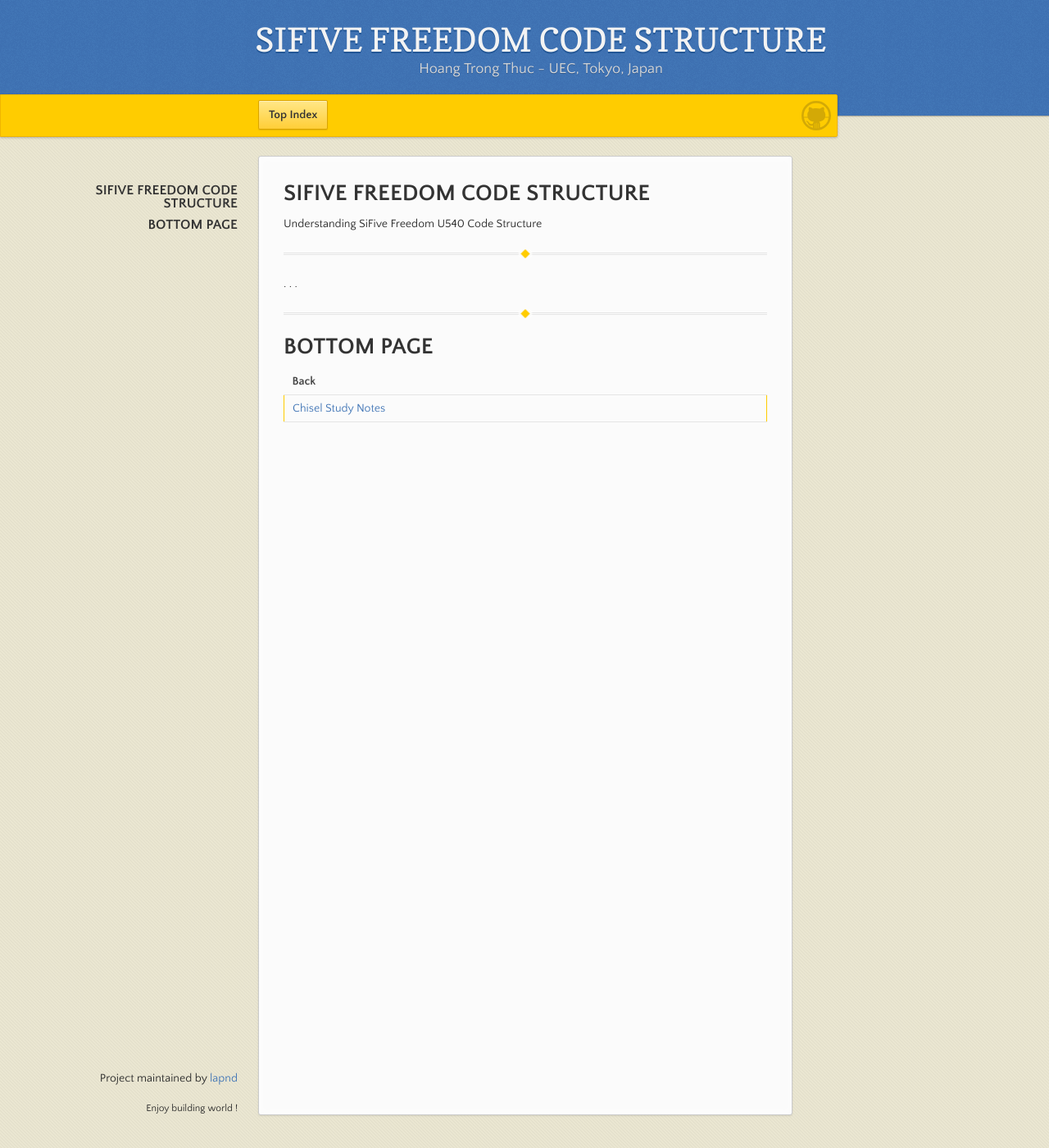
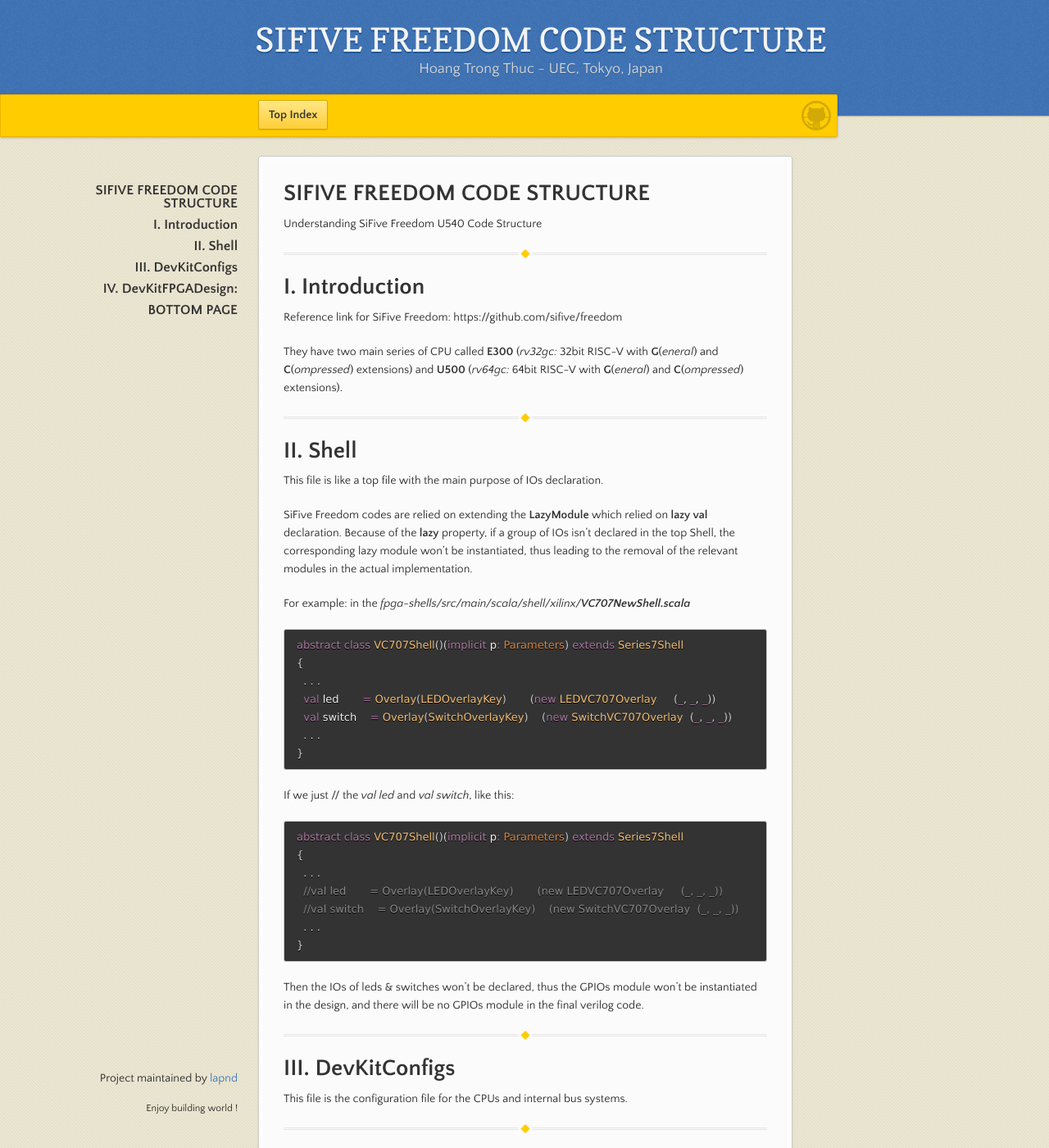
Before and after one commit to lapnd/httdes.github.io, a Jekyll site: the page built from freedom.md, in a window 1280 px wide and 1400 px high. Shown: the whole window at 82% size. Built offline with Jekyll 4.4.1, drawn with Linux system fonts in a browser that asks for light colours; our own code applies the rules of GitHub Pages for plain Markdown files; some of the changed text lies outside the part shown.

Commit message:
Update freedom.md

````diff
--- a/freedom.md
+++ b/freedom.md
@@ -8,7 +8,53 @@ Understanding SiFive Freedom U540 Code Structure
 
 * * *
 
-. . .
+# I. Introduction
+
+Reference link for SiFive Freedom: https://github.com/sifive/freedom
+
+They have two main series of CPU called **E300** (*rv32gc:* 32bit RISC-V with **G**(*eneral*) and **C**(*ompressed*) extensions) and **U500** (*rv64gc:* 64bit RISC-V with **G**(*eneral*) and **C**(*ompressed*) extensions).
+
+* * *
+
+# II. Shell
+
+This file is like a top file with the main purpose of IOs declaration.
+
+SiFive Freedom codes are relied on extending the **LazyModule** which relied on **lazy val** declaration. Because of the **lazy** property, if a group of IOs isn't declared in the top Shell, the corresponding lazy module won't be instantiated, thus leading to the removal of the relevant modules in the actual implementation.
+
+For example: in the *fpga-shells/src/main/scala/shell/xilinx/**VC707NewShell.scala***
+```scala
+abstract class VC707Shell()(implicit p: Parameters) extends Series7Shell
+{
+  . . .
+  val led       = Overlay(LEDOverlayKey)       (new LEDVC707Overlay     (_, _, _))
+  val switch    = Overlay(SwitchOverlayKey)    (new SwitchVC707Overlay  (_, _, _))
+  . . .
+}
+```
+If we just // the *val led* and *val switch*, like this:
+```scala
+abstract class VC707Shell()(implicit p: Parameters) extends Series7Shell
+{
+  . . .
+  //val led       = Overlay(LEDOverlayKey)       (new LEDVC707Overlay     (_, _, _))
+  //val switch    = Overlay(SwitchOverlayKey)    (new SwitchVC707Overlay  (_, _, _))
+  . . .
+}
+```
+  Then the IOs of leds & switches won't be declared, thus the GPIOs module won't be instantiated in the design, and there will be no GPIOs module in the final verilog code.
+
+* * *
+
+# III. DevKitConfigs
+
+This file is the configuration file for the CPUs and internal bus systems.
+
+* * *
+
+# IV. DevKitFPGADesign:
+
+This file carries out the actual implementation of the design, with all of the modules and how they are connected.
 
 * * *
 
````
